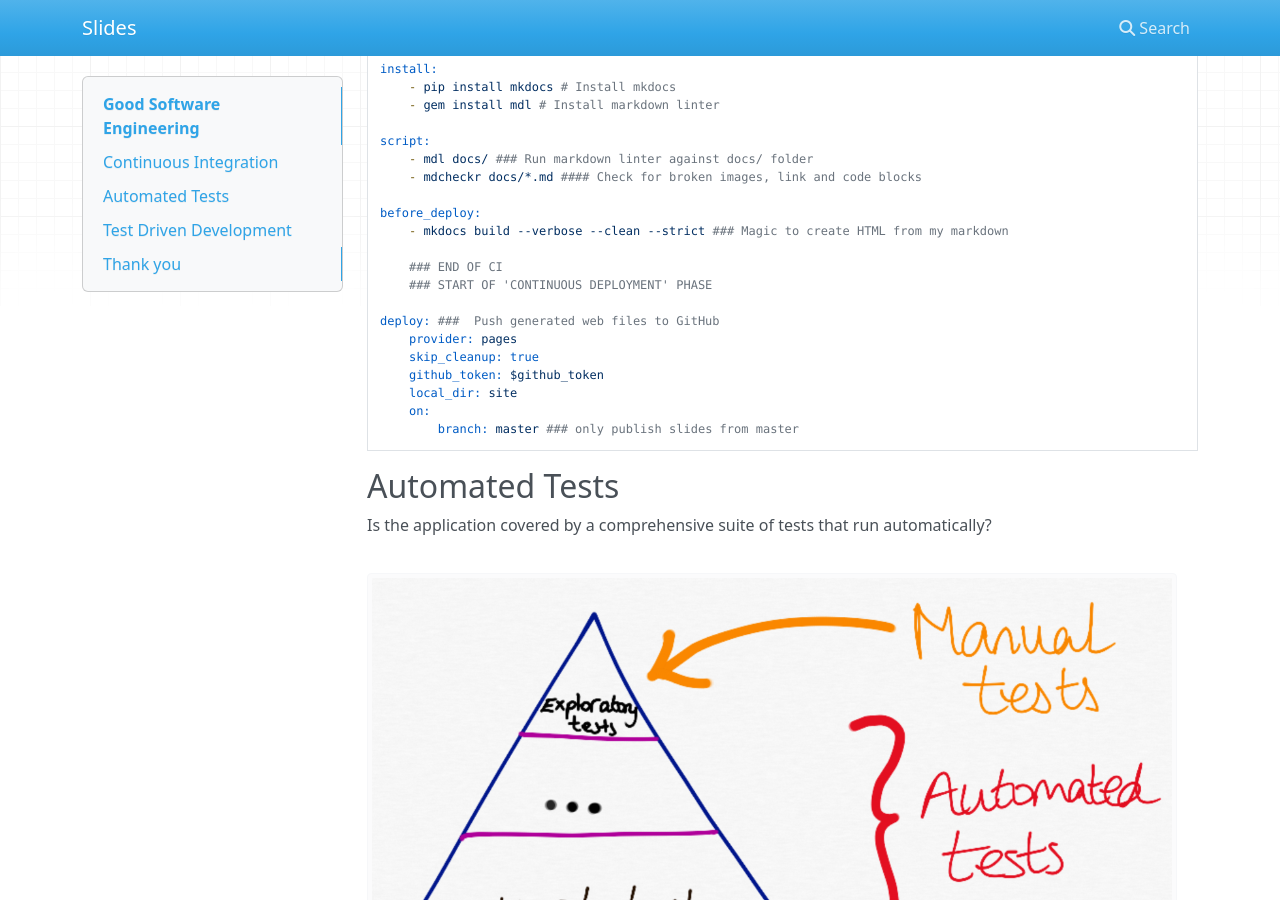
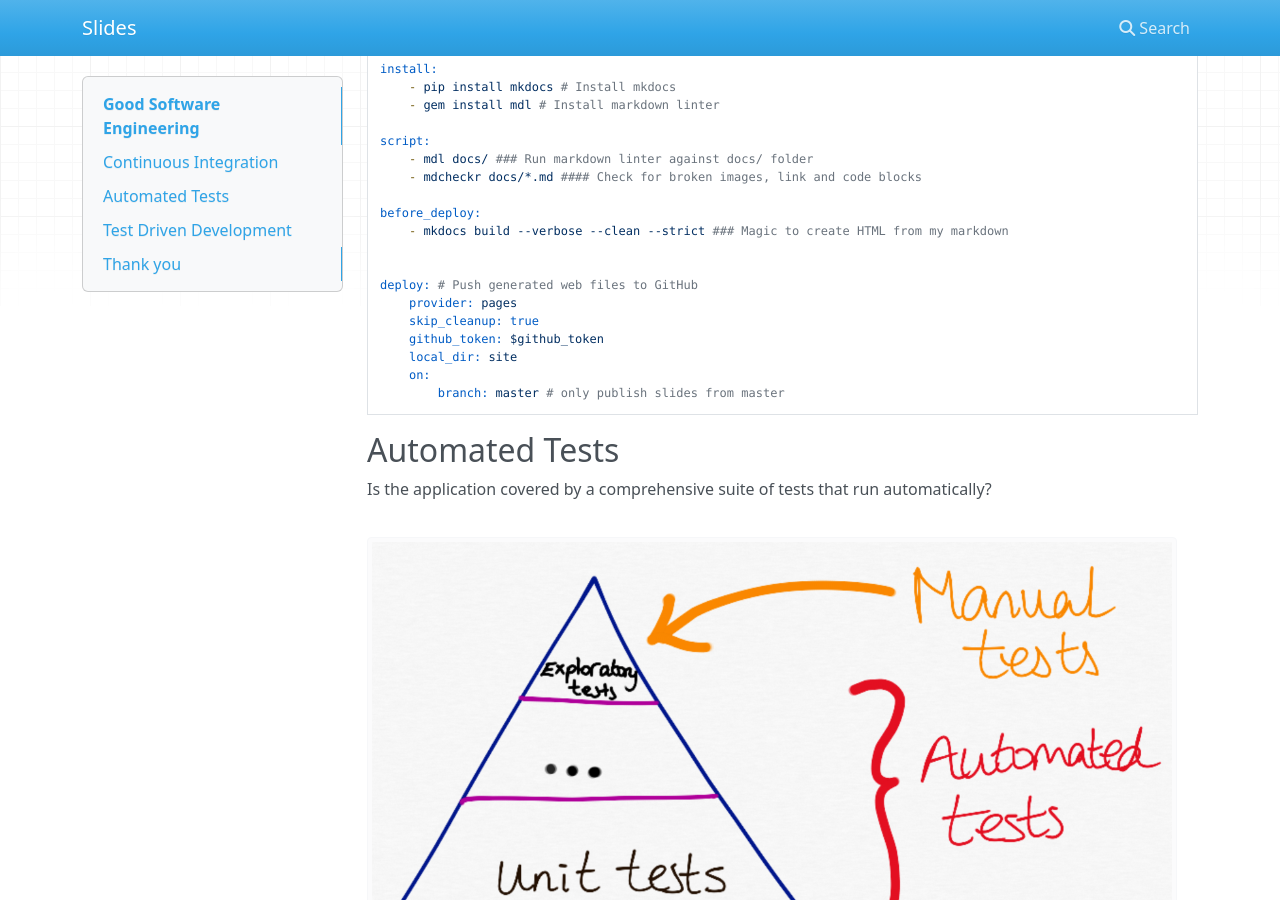
Before and after one commit to datamel/slides, an MkDocs documentation site: the page built from docs/index.md, in a window 1280 px wide and 900 px high, scrolled down 910 px. Built offline with MkDocs 1.6.1, drawn with Linux system fonts in a browser that asks for light colours; nearby versions of some CDN libraries.

Commit message:
Update index.md

````diff
--- a/docs/index.md
+++ b/docs/index.md
@@ -43,16 +43,14 @@ script:
 before_deploy:
     - mkdocs build --verbose --clean --strict ### Magic to create HTML from my markdown
 
-    ### END OF CI
-    ### START OF 'CONTINUOUS DEPLOYMENT' PHASE
 
-deploy: ###  Push generated web files to GitHub
+deploy: # Push generated web files to GitHub
     provider: pages
     skip_cleanup: true
     github_token: $github_token
     local_dir: site
     on:
-        branch: master ### only publish slides from master
+        branch: master # only publish slides from master
 ```
 
 ## Automated Tests
````
